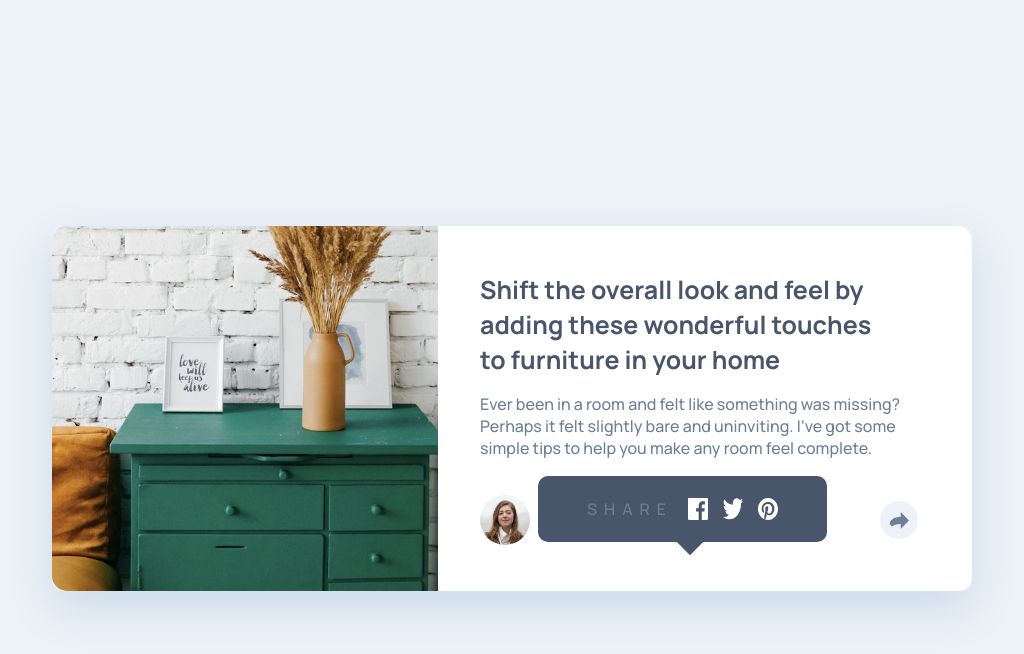
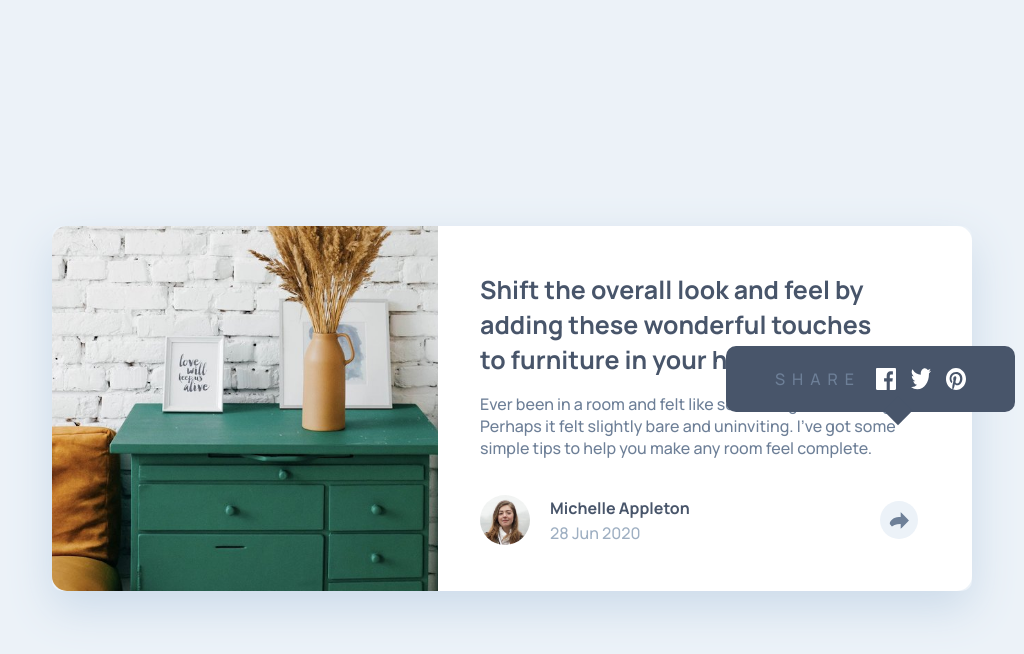
Before and after one commit to nirglus/article-preview-component-master, a plain HTML site: page index.html in a window 1024 px wide. Both pictures are taken after a click on the element 898 px from the left and 520 px from the top of the page. Drawn offline with Linux system fonts and the light colour scheme.

Commit message:
add media for 1024 screen

```diff
--- a/css/style.css
+++ b/css/style.css
@@ -120,6 +120,15 @@ body{
 .hidden{
     display: none;
 }
+@media (min-width: 800px) and (max-width:1024px){
+    .share-popup{
+        right: 9px;
+        top: 346px;
+    }
+    .arrow{
+        right: 107px;
+    }
+}
 @media (max-width: 600px){
     #card-container{
         flex-direction: column;
--- a/index.html
+++ b/index.html
@@ -35,15 +35,15 @@
       </div>
     </div>
   </div>
+  <div class="share-popup hidden">
+    <span>Share</span>
+    <img src="images/icon-facebook.svg" alt="icon-facebook">
+    <img src="images/icon-twitter.svg" alt="icon-twitter">
+    <img src="images/icon-pinterest.svg" alt="icon-pinterest">
+    <div class="arrow"></div>
+  </div>
 </div>
 
-<div class="share-popup hidden">
-  <span>Share</span>
-  <img src="images/icon-facebook.svg" alt="icon-facebook">
-  <img src="images/icon-twitter.svg" alt="icon-twitter">
-  <img src="images/icon-pinterest.svg" alt="icon-pinterest">
-  <div class="arrow"></div>
-</div>
 <script src="main.js"></script>
 </body>
 </html>
```
